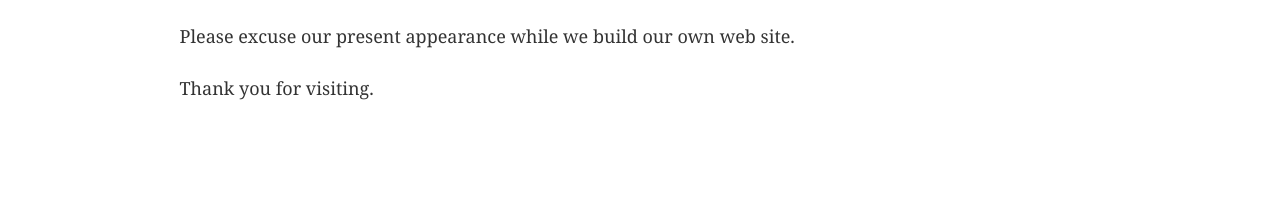
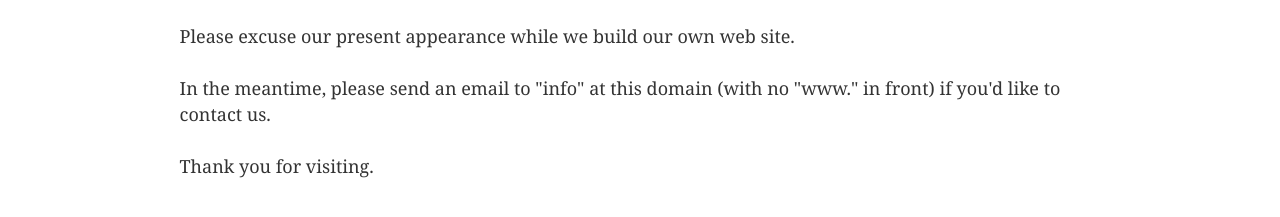
Before and after one commit to digitaldroplets/digitaldroplets.github.io, a Gatsby site: page / in a window 1280 px wide. Shown: the part 223-440 px from the top of the page. Built offline with nearby package versions, Linux system fonts and the light colour scheme; Gatsby itself is replaced by a stand-in of ours.

Commit message:
contact instructions

```diff
--- a/src/pages/index.js
+++ b/src/pages/index.js
@@ -7,6 +7,7 @@ const IndexPage = () => (
     <h1>Hello.</h1>
     <p>We build software applications and interactive experiences for the web and mobile.</p>
     <p>Please excuse our present appearance while we build our own web site.</p>
+    <p>In the meantime, please send an email to "info" at this domain (with no "www." in front) if you&#39;d like to contact us.</p>
     <p>Thank you for visiting.</p>
   </Layout>
 )
```
